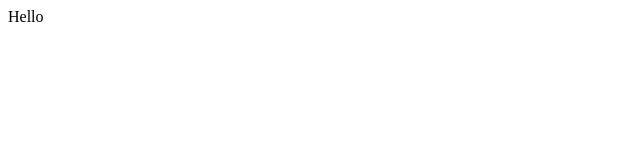
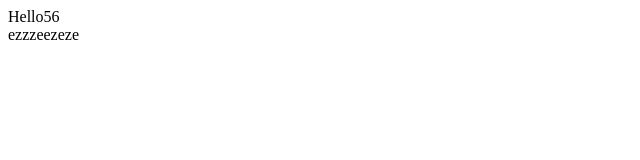
Before and after one commit to HugoWeb23/exos_git, a plain HTML site: page index.html in a window 1280 px wide. Shown: the full height of the page, 0-640 px from the left. Drawn offline with Linux system fonts and the light colour scheme.

Commit message:
Test merge

```diff
--- a/index.html
+++ b/index.html
@@ -6,9 +6,10 @@
     <title>Exerices git</title>
 </head>
 <body>
-    Hello
+    Hello56
     <div class="afficher">
         <div class="enfant"></div>
     </div>
 </body>
 </html>
+ezzzeezeze
```
